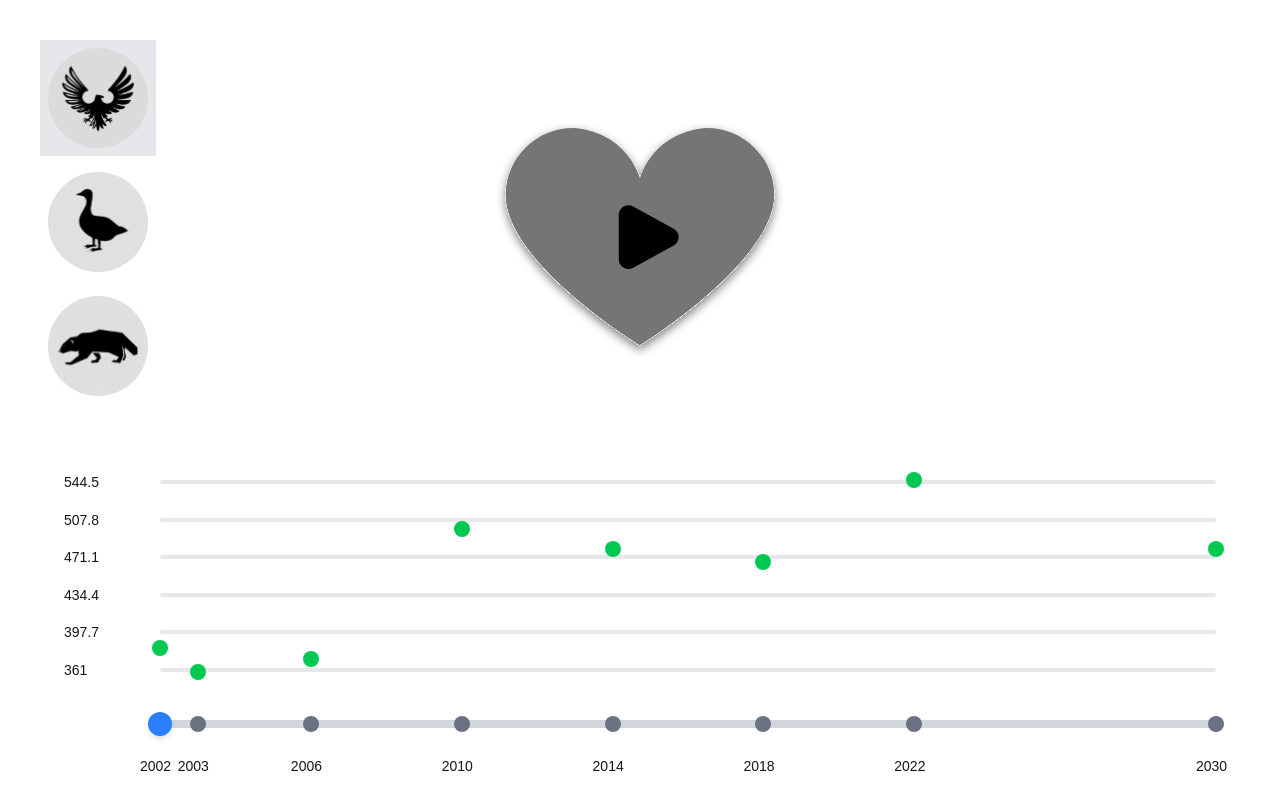
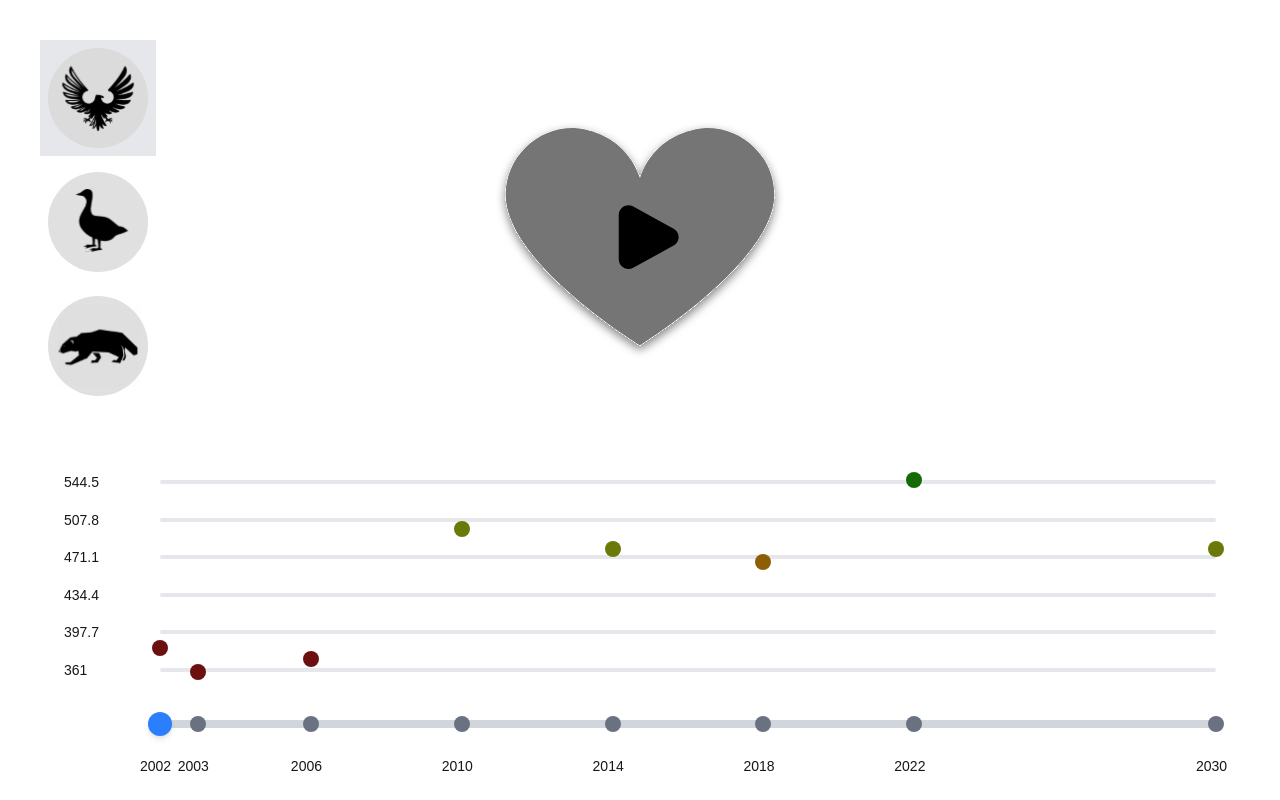
Before and after one commit to hsinlun99/sound-in-interaction, a Next.js app: page / in a window 1280 px wide. Built offline with nearby package versions, Linux system fonts and the light colour scheme.

Commit message:
feat: :sparkles: make population points color changes to reflect the healthLevel

```diff
--- a/src/components/TimeLine.tsx
+++ b/src/components/TimeLine.tsx
@@ -248,7 +248,13 @@ const TimeLine: React.FC<TimeLineProps> = ({ years, yearAudios, healthLevels, po
                   }}
                 >
                   <div
-                    className="w-4 h-4 bg-green-500 rounded-full"
+                    className={`w-4 h-4 ${healthLevels[idx] === 'level-1' ? 'bg-level-1' :
+                      healthLevels[idx] === 'level-2' ? 'bg-level-2' :
+                        healthLevels[idx] === 'level-3' ? 'bg-level-3' :
+                          healthLevels[idx] === 'level-4' ? 'bg-level-4' :
+                            healthLevels[idx] === 'level-5' ? 'bg-level-5' :
+                              'bg-green-400'
+                      } rounded-full`}
                   ></div>
                 </div>
               );
```
